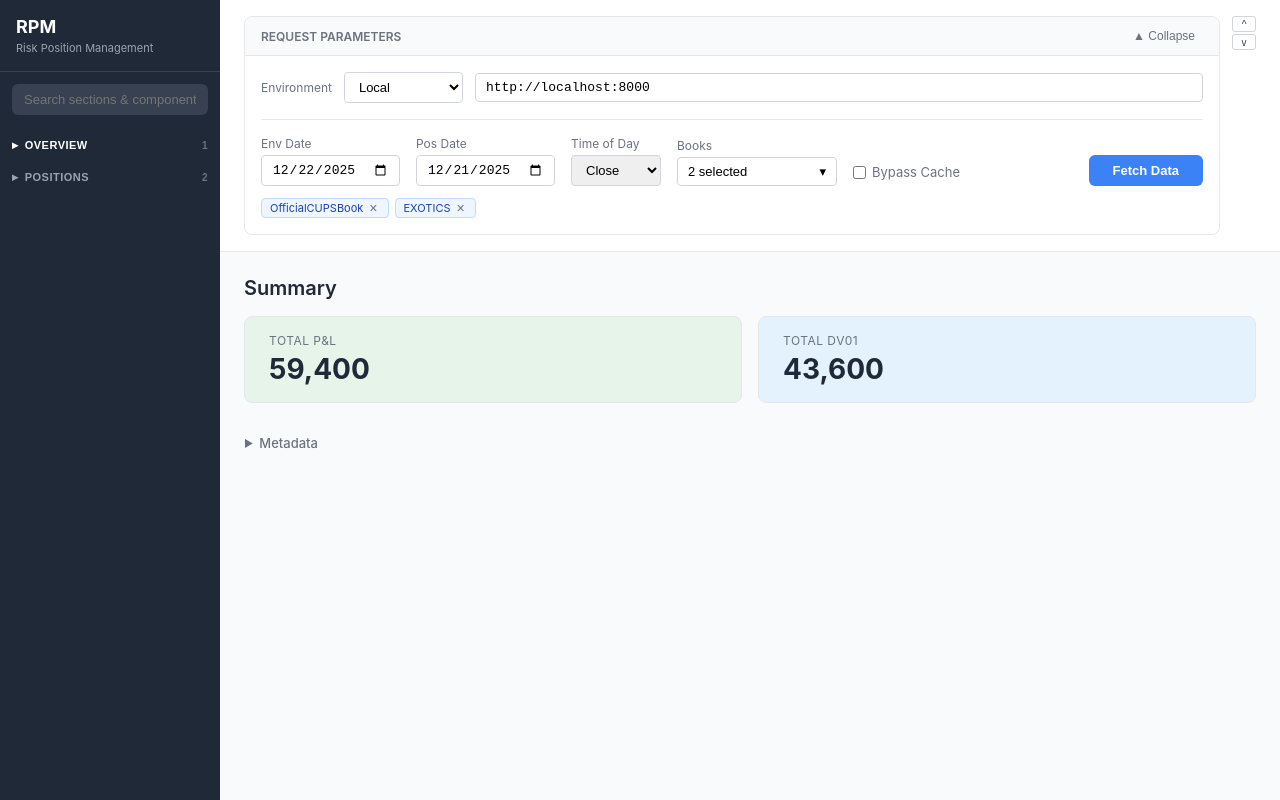
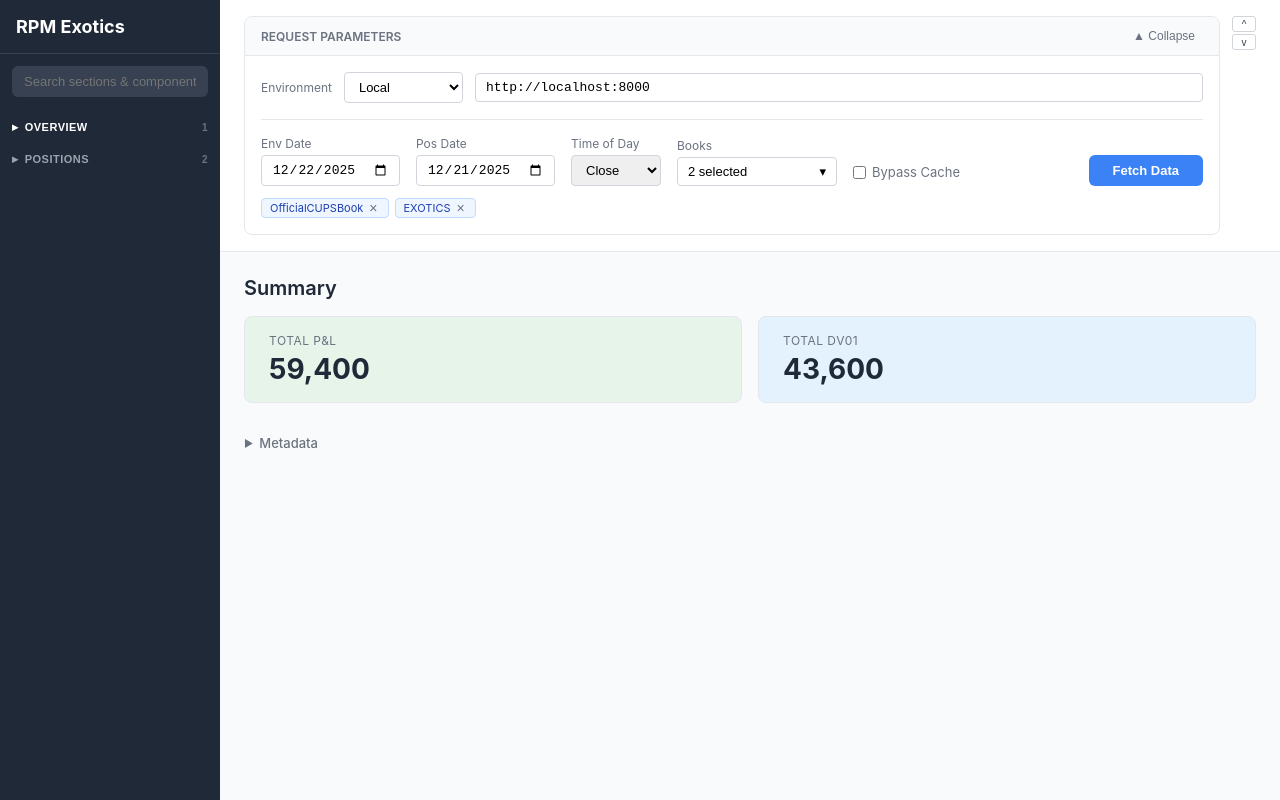
Before and after one commit to hawoot/rpm_exo, a React (Vite) app: page / in a window 1280 px wide. Built offline with nearby package versions, Linux system fonts and the light colour scheme; what ag-grid-community would draw is missing.

Commit message:
Update title and sidebar header to "RPM Exotics" for consistency

```diff
--- a/index.html
+++ b/index.html
@@ -3,7 +3,7 @@
   <head>
     <meta charset="UTF-8" />
     <meta name="viewport" content="width=device-width, initial-scale=1.0" />
-    <title>RPM - Risk Position Management</title>
+    <title>RPM Exotics</title>
   </head>
   <body>
     <!-- This empty div is where React will render your entire app -->
--- a/src/components/layout/Sidebar.tsx
+++ b/src/components/layout/Sidebar.tsx
@@ -134,17 +134,8 @@ function Sidebar({ currentSection, onSectionChange }: SidebarProps): JSX.Element
             margin: 0,
           }}
         >
-          RPM
+          RPM Exotics
         </h1>
-        <p
-          style={{
-            fontSize: '11px',
-            color: '#9ca3af',
-            margin: '4px 0 0',
-          }}
-        >
-          Risk Position Management
-        </p>
       </div>
 
       <div style={{ padding: '12px 12px 8px' }}>
```
